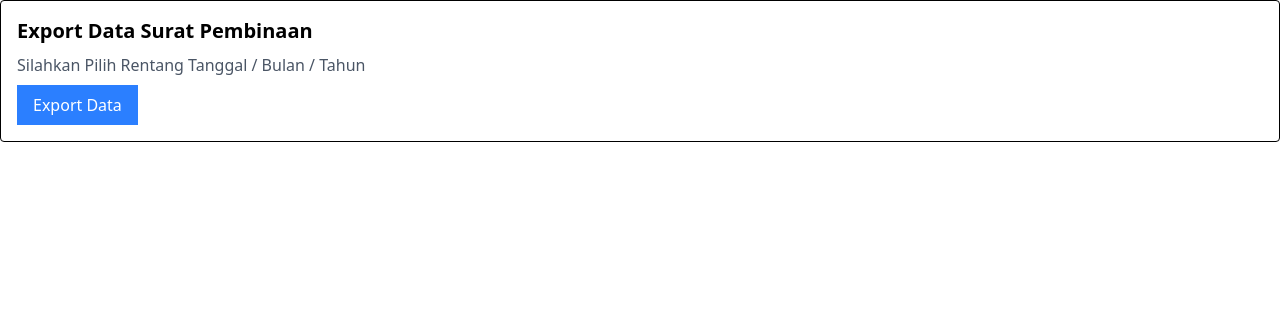
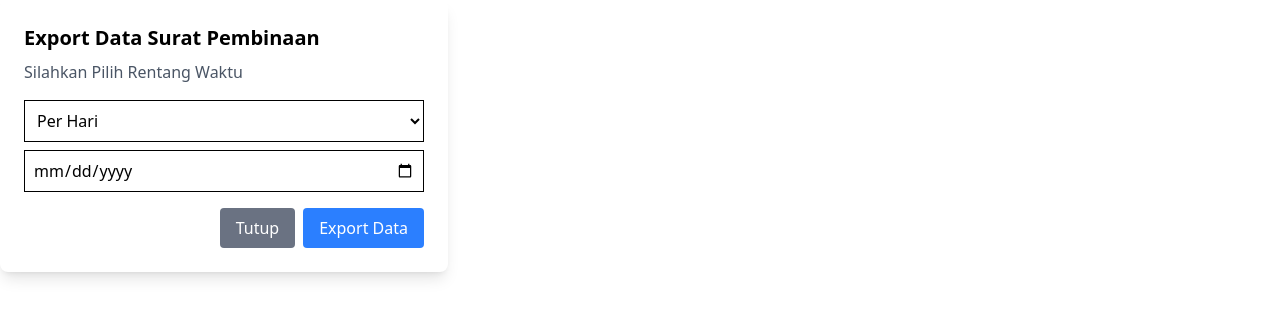
Before and after one commit to TeukuRizqyRamadhan/sp, a React (Vite) app: page /dashboard/export-data in a window 1280 px wide. Shown: the top 318 px of the page. Built offline with nearby package versions, Linux system fonts and the light colour scheme; sample sign-in values are in the browser's storage.

Commit message:
fitur export data csv

```diff
--- a/package.json
+++ b/package.json
@@ -21,6 +21,8 @@
     "react-dropzone": "^14.3.5",
     "react-query": "^3.39.3",
     "react-router-dom": "^7.1.5",
+    "recharts": "^2.15.1",
+    "shadcn-ui": "^0.9.4",
     "sweetalert2": "^11.16.0",
     "tailwindcss": "^4.0.3",
     "zustand": "^5.0.3"
--- a/src/pages/Dashboard.tsx
+++ b/src/pages/Dashboard.tsx
@@ -2,6 +2,7 @@ import { useEffect, useState } from "react";
 import API from "../api/api";
 import { Link, useNavigate } from "react-router-dom";
 import Swal from "sweetalert2";
+import ExportDataModal from "./ExportDataModal";
 
 type Siswa = {
   id: string;
@@ -33,6 +34,7 @@ const Dashboard = () => {
   const [totalPages, setTotalPages] = useState(1);
   const navigate = useNavigate();
   const [jenisPelanggaran, setJenisPelanggaran] = useState("");
+  const [isModalOpen, setIsModalOpen] = useState(false);
 
   useEffect(() => {
     checkToken();
@@ -307,9 +309,19 @@ const Dashboard = () => {
         <button className="bg-blue-500 text-white px-4 py-2 mt-2">
           <Link to="panduan">Panduan Website</Link>
         </button>
-        <button className="bg-red-500 text-white px-4 py-2 mt-2">
-          <Link to="export-data">Export Data</Link>
+        <button
+          className="bg-gray-500 text-white px-4 py-2 mt-2"
+          onClick={() => setIsModalOpen(true)}
+          onMouseEnter={(e) =>
+          ((e.target as HTMLButtonElement).style.cursor =
+            "pointer")
+          }
+        >
+          Export Data
         </button>
+
+        {/* Modal akan muncul jika `isModalOpen` true */}
+        <ExportDataModal isOpen={isModalOpen} onClose={() => setIsModalOpen(false)} />
       </div>
 
       {hasil.length > 0 && (
@@ -319,8 +331,7 @@ const Dashboard = () => {
             {hasil.map((siswa) => (
               <li key={siswa.id}>
                 <div
-                  className={`border p-3 rounded-lg cursor-pointer transition-all ${
-                    selectedSiswa?.id === siswa.id
+                  className={`border p-3 rounded-lg cursor-pointer transition-all ${selectedSiswa?.id === siswa.id
                     ? "bg-blue-200 text-blue-800"
                     : "hover:bg-blue-100"
                     }`}
@@ -416,8 +427,7 @@ const Dashboard = () => {
         {siswaList.map((siswa) => (
           <li key={siswa.id}>
             <div
-              className={`border p-3 rounded-lg cursor-pointer transition-all ${
-                selectedSiswa?.id === siswa.id
+              className={`border p-3 rounded-lg cursor-pointer transition-all ${selectedSiswa?.id === siswa.id
                 ? "bg-blue-200 text-blue-800"
                 : "hover:bg-gray-100"
                 }`}
--- a/src/pages/ExportData.tsx
+++ b/src/pages/ExportData.tsx
@@ -1,27 +1,111 @@
-import { useEffect } from "react";
-import { useNavigate } from "react-router-dom";
+import { useState, useEffect } from "react";
+import API from "../api/api";
 
-const ExportData = () => {
-  const navigate = useNavigate();
-  const checkToken = () => {
-    const token = localStorage.getItem("token");
-    if (!token) {
-      navigate("/");
+const ExportData = ({ onClose }: { onClose: () => void }) => {
+  const [filter, setFilter] = useState("hari");
+  const [date, setDate] = useState("");
+
+  const handleExport = async () => {
+    try {
+      const response = await API.get(`/siswa/export-sp`, {
+        params: { filter, date },
+        headers: {
+          Authorization: `Bearer ${localStorage.getItem("token")}`,
+        },
+        responseType: "blob",
+      });
+
+      const url = window.URL.createObjectURL(new Blob([response.data]));
+      const link = document.createElement("a");
+      link.href = url;
+      link.setAttribute("download", `data-${filter}-${date}.csv`);
+      document.body.appendChild(link);
+      link.click();
+      link.parentNode?.removeChild(link);
+
+      alert("Data berhasil diekspor!");
+      onClose(); // Tutup modal setelah ekspor berhasil
+    } catch (error) {
+      console.error("Error exporting data:", error);
+      alert("Gagal mengekspor data.");
     }
   };
 
-  useEffect(() => {
-    checkToken();
-  }, []);
+  const generateYears = () => {
+    const currentYear = new Date().getFullYear();
+    return Array.from({ length: currentYear - 1999 }, (_, i) => currentYear - i);
+  };
+
   return (
-    <div className="p-4 border rounded">
-      <h2 className="text-xl font-bold">Export Data Surat Pembinaan</h2>
-      <p className="text-gray-600 mt-2">
-        Silahkan Pilih Rentang Tanggal / Bulan / Tahun{" "}
-      </p>
-      <button className="bg-blue-500 text-white px-4 py-2 mt-2">
-        Export Data
-      </button>
+    <div className="p-6 bg-white rounded-lg shadow-lg w-full max-w-md">
+      <h2 className="text-xl font-bold mb-2">Export Data Surat Pembinaan</h2>
+      <p className="text-gray-600 mb-4">Silahkan Pilih Rentang Waktu</p>
+
+      <select
+        className="border p-2 w-full"
+        value={filter}
+        onChange={(e) => setFilter(e.target.value)}
+      >
+        <option value="hari">Per Hari</option>
+        <option value="bulan">Per Bulan</option>
+        <option value="tahun">Per Tahun</option>
+      </select>
+
+      {filter === "hari" && (
+        <input
+          type="date"
+          className="border p-2 w-full mt-2"
+          value={date}
+          onChange={(e) => setDate(e.target.value)}
+        />
+      )}
+
+      {filter === "bulan" && (
+        <input
+          type="month"
+          className="border p-2 w-full mt-2"
+          value={date}
+          onChange={(e) => setDate(e.target.value)}
+        />
+      )}
+
+      {filter === "tahun" && (
+        <select
+          className="border p-2 w-full mt-2"
+          value={date}
+          onChange={(e) => setDate(e.target.value)}
+        >
+          <option value="">Pilih Tahun</option>
+          {generateYears().map((year) => (
+            <option key={year} value={year}>
+              {year}
+            </option>
+          ))}
+        </select>
+      )}
+
+      <div className="flex justify-end mt-4">
+        <button
+          className="bg-gray-500 text-white px-4 py-2 rounded hover:bg-gray-600 transition"
+          onClick={onClose}
+          onMouseEnter={(e) =>
+          ((e.target as HTMLButtonElement).style.cursor =
+            "pointer")
+          }
+        >
+          Tutup
+        </button>
+        <button
+          onClick={handleExport}
+          onMouseEnter={(e) =>
+          ((e.target as HTMLButtonElement).style.cursor =
+            "pointer")
+          }
+          className="bg-blue-500 text-white px-4 py-2 ml-2 rounded hover:bg-blue-600 transition"
+        >
+          Export Data
+        </button>
+      </div>
     </div>
   );
 };
--- /dev/null
+++ b/src/pages/ExportDataModal.tsx
@@ -0,0 +1,13 @@
+import ExportData from "./ExportData";
+
+const ExportDataModal = ({ isOpen, onClose }: { isOpen: boolean; onClose: () => void }) => {
+    if (!isOpen) return null;
+
+    return (
+        <div className="fixed inset-0 bg-gray-900 bg-opacity-50 flex items-center justify-center">
+            <ExportData onClose={onClose} />
+        </div>
+    );
+};
+
+export default ExportDataModal;
--- a/src/pages/Panduan.tsx
+++ b/src/pages/Panduan.tsx
@@ -1,6 +1,7 @@
 import { Link } from "react-router-dom";
 import { useNavigate } from "react-router-dom";
 import { useEffect } from "react";
+import { ArrowLeft } from "lucide-react";
 
 const Panduan = () => {
 
@@ -17,7 +18,16 @@ const Panduan = () => {
     }, []);
     return (
         <div className="p-6 max-w-4xl mx-auto">
-            <h1 className="text-3xl font-bold mb-4">Panduan Menggunakan Website SP</h1>
+            <div className="flex items-center justify-between">
+                <h1 className="text-3xl font-bold">Panduan Menggunakan Website SP</h1>
+                <button
+                    onClick={() => navigate(-1)}
+                    className="flex items-center gap-2 bg-gray-500 text-white px-4 py-2 rounded hover:bg-gray-600"
+                    onMouseEnter={(e) => (e.target as HTMLButtonElement).style.cursor = "pointer"}
+                >
+                    <ArrowLeft size={18} /> Kembali
+                </button>
+            </div>
 
             <h2 className="text-2xl font-semibold mt-4">1. Login</h2>
             <p className="text-gray-600">Silahkan login menggunakan username dan password yang sudah diberikan kepada guru piket</p>
```
Also changed, not shown: 1 other file (tests, documents, lock files or other folders). Lines whose indentation alone changed are shown as unchanged.
